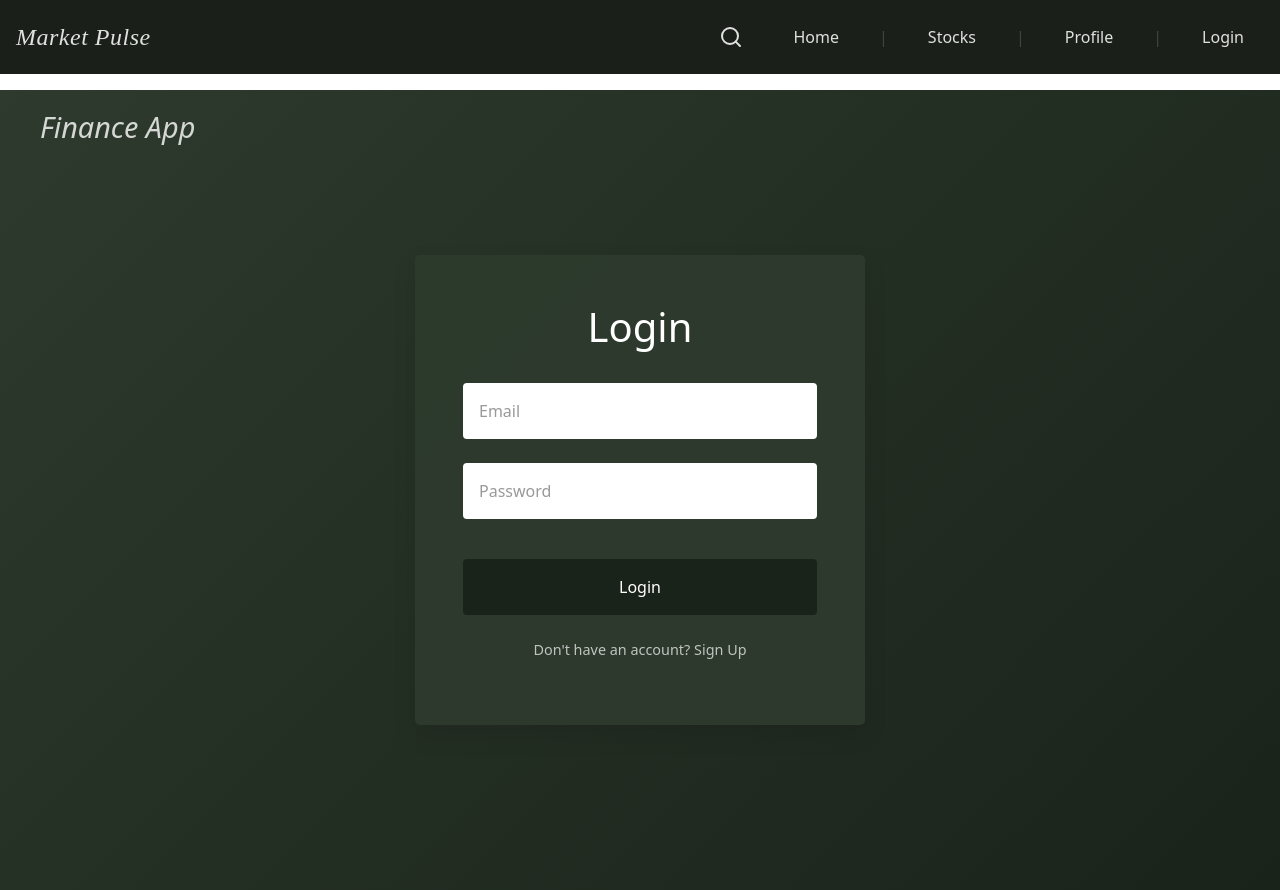
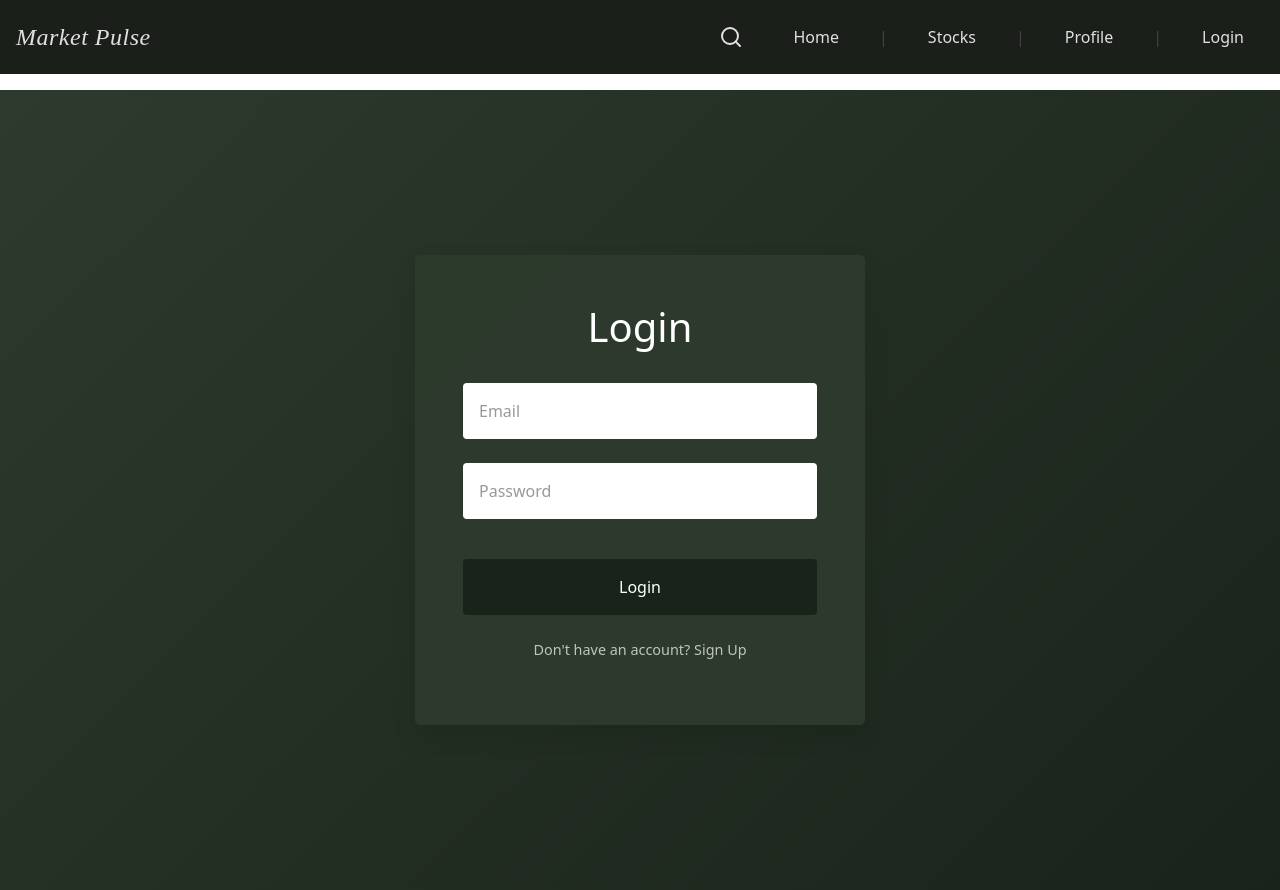
Before and after one commit to joshuavkoshy123/MarketPulse, a React (Create React App) app: page /login in a window 1280 px wide. Built offline with nearby package versions, Linux system fonts and the light colour scheme; no server answers.

Commit message:
removed finance app from login

```diff
--- a/src/components/Login.js
+++ b/src/components/Login.js
@@ -41,7 +41,6 @@ function SignUp({ toggle }) {
   return (
     <div className="login-page">
       <div className="header">
-        <h1>Finance App</h1>
       </div>
       <form className="login-container" onSubmit={handleSubmit}>
         <h2>Sign Up</h2>
@@ -129,7 +128,6 @@ function Login({ toggle }) {
   return (
     <div className="login-page">
       <div className="header">
-        <h1>Finance App</h1>
       </div>
       <form className="login-container" onSubmit={handleSubmit}>
         <h2>Login</h2>
```
